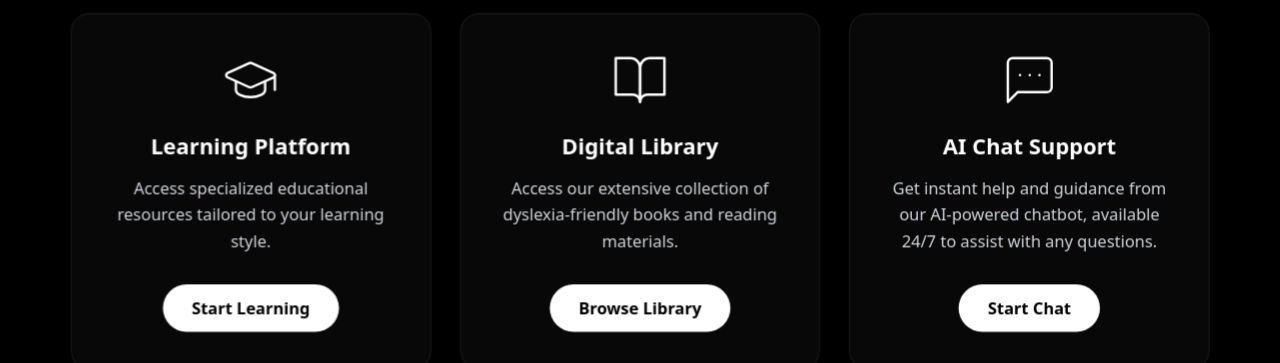
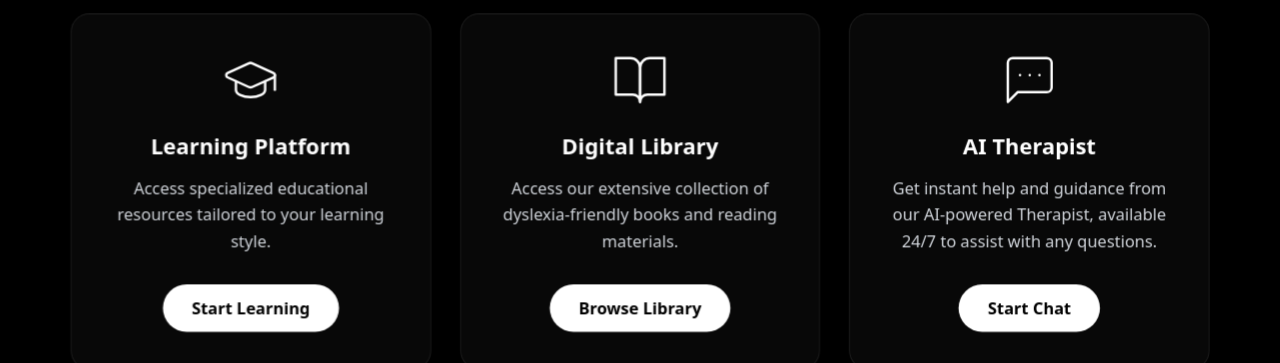
Before and after one commit to Sahnik0/Lexishift-Landing-, a React (Vite) app: page / in a window 1280 px wide. Shown: the part 1500-1863 px from the top of the page. Built offline with nearby package versions, Linux system fonts and the light colour scheme; a web font is replaced by a local one.

Commit message:
Update App.tsx

```diff
--- a/src/App.tsx
+++ b/src/App.tsx
@@ -618,11 +618,11 @@ function App() {
               },
               {
                 icon: MessageSquareMore,
-                title: "AI Chat Support",
+                title: "AI Therapist",
                 description:
-                  "Get instant help and guidance from our AI-powered chatbot, available 24/7 to assist with any questions.",
+                  "Get instant help and guidance from our AI-powered Therapist, available 24/7 to assist with any questions.",
                 buttonText: "Start Chat",
-                link: "https://dyslu-bot.vercel.app/",
+                link: "https://dyslexic.onrender.com/",
               },
             ].map((feature, index) => (
               <FeatureCard key={index} {...feature} index={index} theme={theme} />
```
